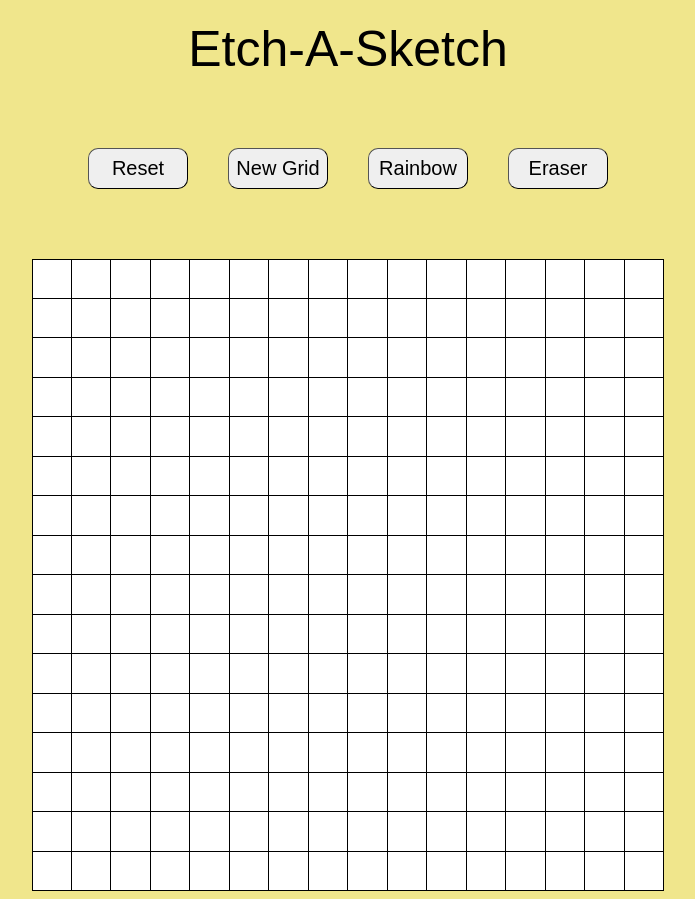
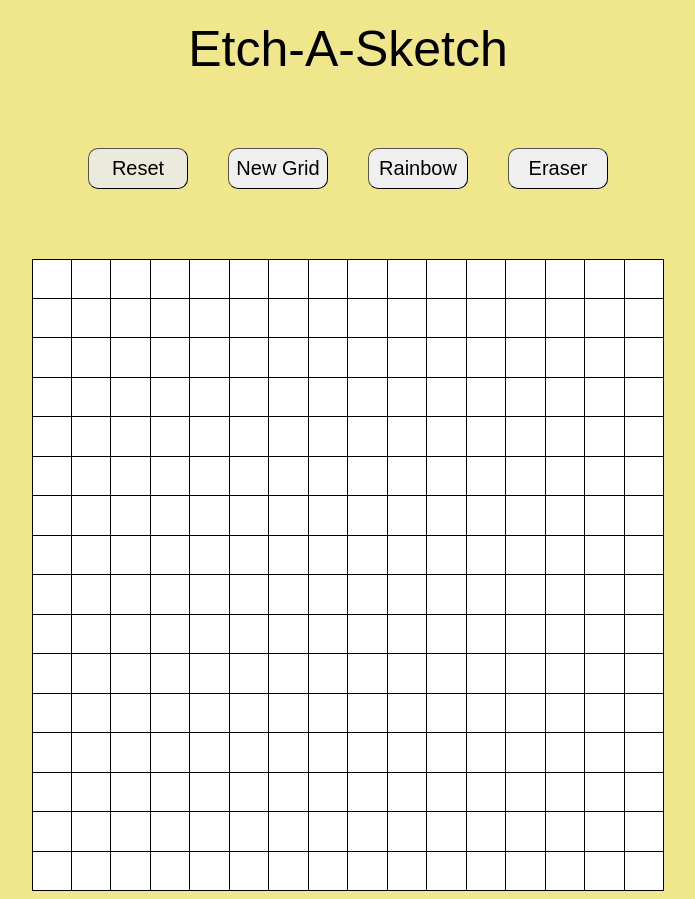
Before and after one commit to vvidday/etch-a-sketch, a plain HTML site: page index.html in a window 1280 px wide. In both pictures the pointer is over the button "Reset". Shown: the whole page, without its empty margins (292-987 px from the left). Drawn offline with Linux system fonts and the light colour scheme.

Commit message:
Added some hover properties to make buttons more interactive

```diff
--- a/styles.css
+++ b/styles.css
@@ -94,3 +94,8 @@ button{
     padding: 0.8rem 0.2rem;
     -webkit-transition-duration: 0.1s;
 }
+
+button:hover{
+    cursor:pointer;
+    background-color: rgba(236, 235, 235, 0.85);
+}
```
